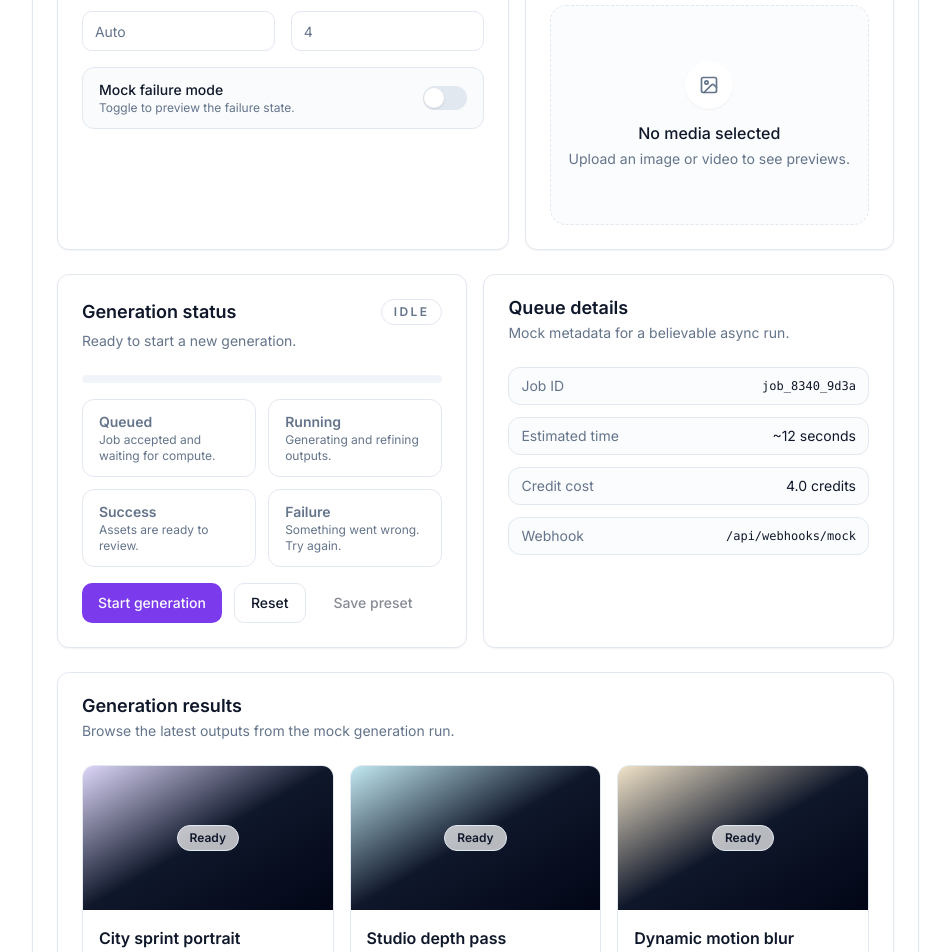
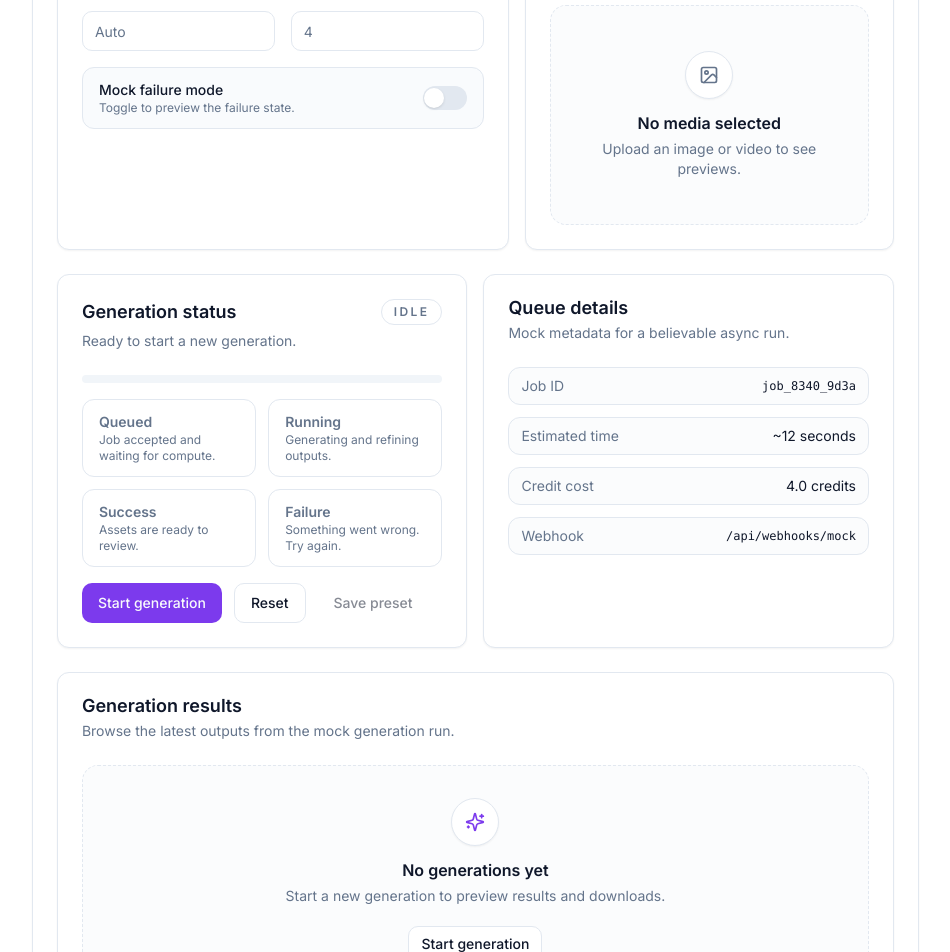
Before and after one commit to MichaelFKogan/runspeedai-web, a Next.js app in the folder web-app/: page /create in a window 1280 px wide. Shown: the part 660-1612 px from the top of the page, without its empty margins (273-1223 px from the left). Built offline with nearby package versions, Linux system fonts and the light colour scheme.

Commit message:
Polish UI empty states and handoff notes

```diff
--- a/web-app/src/app/create/page.tsx
+++ b/web-app/src/app/create/page.tsx
@@ -1,12 +1,14 @@
 'use client'
 
 import { useCallback, useEffect, useMemo, useRef, useState } from 'react'
+import { Loader2, Sparkles } from 'lucide-react'
 
 import { MediaPreview, MediaItem } from '@/components/create/media-preview'
 import { UploadDropzone } from '@/components/create/upload-dropzone'
 import { PageHeader } from '@/components/page-header'
 import { Button } from '@/components/ui/button'
 import { Card, CardContent, CardDescription, CardHeader, CardTitle } from '@/components/ui/card'
+import { EmptyState } from '@/components/ui/empty-state'
 import { Input } from '@/components/ui/input'
 import { Label } from '@/components/ui/label'
 import { Progress } from '@/components/ui/progress'
@@ -82,6 +84,9 @@ export default function CreatePage() {
   }, [])
 
   const isBusy = generationStatus === 'queued' || generationStatus === 'running'
+  const isInProgress = generationStatus === 'queued' || generationStatus === 'running'
+  const isFailed = generationStatus === 'failed'
+  const isSuccess = generationStatus === 'success'
   const statusLabel = useMemo(() => {
     switch (generationStatus) {
       case 'queued':
@@ -188,11 +193,10 @@ export default function CreatePage() {
     setStatusMessage('Ready to start a new generation.')
   }, [])
 
-  const resultHeadline = generationStatus === 'failed' ? 'Generation failed' : 'Generation results'
-  const resultDescription =
-    generationStatus === 'failed'
-      ? 'The mock job failed. Adjust your inputs and retry to preview a success flow.'
-      : 'Browse the latest outputs from the mock generation run.'
+  const resultHeadline = isFailed ? 'Generation failed' : 'Generation results'
+  const resultDescription = isFailed
+    ? 'The mock job failed. Adjust your inputs and retry to preview a success flow.'
+    : 'Browse the latest outputs from the mock generation run.'
 
   return (
     <div className="space-y-6">
@@ -282,7 +286,13 @@ export default function CreatePage() {
           <CardHeader>
             <CardTitle className="flex flex-wrap items-center justify-between gap-2">
               <span>Generation status</span>
-              <span className="rounded-full border border-border px-3 py-1 text-xs font-semibold uppercase tracking-[0.2em] text-muted-foreground">
+              <span className="inline-flex items-center gap-2 rounded-full border border-border px-3 py-1 text-xs font-semibold uppercase tracking-[0.2em] text-muted-foreground">
+                {isInProgress ? (
+                  <span className="relative flex h-2 w-2">
+                    <span className="absolute inline-flex h-full w-full animate-ping rounded-full bg-primary/60" />
+                    <span className="relative inline-flex h-2 w-2 rounded-full bg-primary" />
+                  </span>
+                ) : null}
                 {statusLabel}
               </span>
             </CardTitle>
@@ -365,12 +375,12 @@ export default function CreatePage() {
           <CardDescription>{resultDescription}</CardDescription>
         </CardHeader>
         <CardContent>
-          {generationStatus === 'failed' ? (
+          {isFailed ? (
             <div className="rounded-xl border border-dashed border-border bg-muted/40 p-6 text-sm text-muted-foreground">
               The mock model returned an error. Try toggling off failure mode and rerun to view
               success results.
             </div>
-          ) : (
+          ) : isSuccess ? (
             <div className="grid gap-4 md:grid-cols-3">
               {mockResults.map((result) => (
                 <Tile key={result.id}>
@@ -392,6 +402,23 @@ export default function CreatePage() {
                 </Tile>
               ))}
             </div>
+          ) : isInProgress ? (
+            <EmptyState
+              title="Generation in progress"
+              description="We will surface the outputs here once the mock job completes."
+              icon={<Loader2 className="h-5 w-5 animate-spin text-primary" />}
+            />
+          ) : (
+            <EmptyState
+              title="No generations yet"
+              description="Start a new generation to preview results and downloads."
+              icon={<Sparkles className="h-5 w-5 text-primary" />}
+              action={
+                <Button size="sm" variant="outline" onClick={handleStartGeneration}>
+                  Start generation
+                </Button>
+              }
+            />
           )}
         </CardContent>
       </Card>
--- a/web-app/src/app/gallery/page.tsx
+++ b/web-app/src/app/gallery/page.tsx
@@ -1,6 +1,9 @@
+import { ImageOff } from 'lucide-react'
+
 import { PageHeader } from '@/components/page-header'
 import { Button } from '@/components/ui/button'
 import { Card, CardContent, CardDescription, CardHeader, CardTitle } from '@/components/ui/card'
+import { EmptyState } from '@/components/ui/empty-state'
 import { Grid } from '@/components/ui/grid'
 import { Tile, TileContent, TileFooter, TileMedia } from '@/components/ui/tile'
 
@@ -120,6 +123,25 @@ export default function GalleryPage() {
         <Button variant="outline">Sort by date</Button>
         <Button variant="ghost">Manage collections</Button>
       </div>
+
+      <Card>
+        <CardHeader>
+          <CardTitle>Empty gallery state</CardTitle>
+          <CardDescription>Polished onboarding for first-time creators.</CardDescription>
+        </CardHeader>
+        <CardContent>
+          <EmptyState
+            title="No generations yet"
+            description="Once you create a run, your images and videos will appear here for easy review."
+            icon={<ImageOff className="h-5 w-5 text-muted-foreground" />}
+            action={
+              <Button size="sm" variant="outline">
+                Start creating
+              </Button>
+            }
+          />
+        </CardContent>
+      </Card>
     </div>
   )
 }
--- a/web-app/src/components/create/media-preview.tsx
+++ b/web-app/src/components/create/media-preview.tsx
@@ -3,6 +3,7 @@
 import { ImageIcon, Trash2, VideoIcon } from 'lucide-react'
 
 import { Button } from '@/components/ui/button'
+import { EmptyState } from '@/components/ui/empty-state'
 
 export type MediaItem = {
   id: string
@@ -27,15 +28,11 @@ const formatBytes = (bytes: number) => {
 export function MediaPreview({ items, onRemove }: MediaPreviewProps) {
   if (items.length === 0) {
     return (
-      <div className="flex min-h-[220px] flex-col items-center justify-center gap-3 rounded-2xl border border-dashed border-border bg-muted/30 text-center text-sm text-muted-foreground">
-        <span className="flex h-12 w-12 items-center justify-center rounded-full bg-background shadow-sm">
-          <ImageIcon className="h-5 w-5 text-muted-foreground" />
-        </span>
-        <div className="space-y-1">
-          <p className="text-base font-medium text-foreground">No media selected</p>
-          <p className="text-sm text-muted-foreground">Upload an image or video to see previews.</p>
-        </div>
-      </div>
+      <EmptyState
+        title="No media selected"
+        description="Upload an image or video to see previews."
+        icon={<ImageIcon className="h-5 w-5 text-muted-foreground" />}
+      />
     )
   }
 
@@ -44,11 +41,15 @@ export function MediaPreview({ items, onRemove }: MediaPreviewProps) {
       {items.map((item) => (
         <div
           key={item.id}
-          className="overflow-hidden rounded-2xl border border-border bg-card shadow-sm"
+          className="group overflow-hidden rounded-2xl border border-border bg-card shadow-sm transition duration-300 ease-out hover:shadow-lg"
         >
           <div className="relative aspect-video overflow-hidden bg-muted">
             {item.kind === 'image' ? (
-              <img src={item.url} alt={item.file.name} className="h-full w-full object-cover" />
+              <img
+                src={item.url}
+                alt={item.file.name}
+                className="h-full w-full object-cover transition duration-300 ease-out group-hover:scale-[1.02]"
+              />
             ) : (
               <video src={item.url} className="h-full w-full object-cover" controls />
             )}
--- a/web-app/src/components/create/upload-dropzone.tsx
+++ b/web-app/src/components/create/upload-dropzone.tsx
@@ -25,8 +25,8 @@ export function UploadDropzone({ onFilesSelected, errors, maxFiles = 4 }: Upload
     <div className="space-y-3">
       <div
         className={cn(
-          'group flex min-h-[180px] cursor-pointer flex-col items-center justify-center rounded-2xl border border-dashed border-border bg-muted/30 px-6 py-8 text-center text-sm text-muted-foreground transition hover:border-primary/40 hover:bg-muted/50',
-          isDragging && 'border-primary/60 bg-muted/60 text-foreground'
+          'group flex min-h-[180px] cursor-pointer flex-col items-center justify-center rounded-2xl border border-dashed border-border bg-muted/30 px-6 py-8 text-center text-sm text-muted-foreground transition-all duration-300 ease-out hover:border-primary/40 hover:bg-muted/50 hover:shadow-sm',
+          isDragging && 'border-primary/60 bg-muted/60 text-foreground shadow-sm'
         )}
         onClick={() => inputRef.current?.click()}
         onDragOver={(event) => {
@@ -52,7 +52,7 @@ export function UploadDropzone({ onFilesSelected, errors, maxFiles = 4 }: Upload
           onChange={(event) => handleFiles(event.target.files)}
         />
         <div className="flex flex-col items-center gap-3">
-          <span className="flex h-12 w-12 items-center justify-center rounded-full bg-background shadow-sm">
+          <span className="flex h-12 w-12 items-center justify-center rounded-full bg-background shadow-sm transition duration-300 ease-out group-hover:scale-105">
             <CloudUpload className="h-5 w-5 text-primary" />
           </span>
           <div className="space-y-1">
--- /dev/null
+++ b/web-app/src/components/ui/empty-state.tsx
@@ -0,0 +1,33 @@
+import * as React from 'react'
+
+import { cn } from '@/lib/utils'
+
+type EmptyStateProps = {
+  title: string
+  description?: string
+  icon?: React.ReactNode
+  action?: React.ReactNode
+  className?: string
+}
+
+export function EmptyState({ title, description, icon, action, className }: EmptyStateProps) {
+  return (
+    <div
+      className={cn(
+        'flex min-h-[220px] flex-col items-center justify-center gap-3 rounded-2xl border border-dashed border-border bg-muted/30 px-6 py-8 text-center',
+        className
+      )}
+    >
+      {icon ? (
+        <span className="flex h-12 w-12 items-center justify-center rounded-full border border-border bg-background shadow-sm">
+          {icon}
+        </span>
+      ) : null}
+      <div className="space-y-1">
+        <p className="text-base font-semibold text-foreground">{title}</p>
+        {description ? <p className="text-sm text-muted-foreground">{description}</p> : null}
+      </div>
+      {action ? <div className="pt-2">{action}</div> : null}
+    </div>
+  )
+}
--- a/web-app/src/components/ui/tile.tsx
+++ b/web-app/src/components/ui/tile.tsx
@@ -7,7 +7,7 @@ const Tile = React.forwardRef<HTMLDivElement, React.HTMLAttributes<HTMLDivElemen
     <div
       ref={ref}
       className={cn(
-        'group flex h-full flex-col overflow-hidden rounded-xl border border-border bg-card text-card-foreground transition hover:border-primary/40 hover:shadow-lg',
+        'group flex h-full flex-col overflow-hidden rounded-xl border border-border bg-card text-card-foreground transition-all duration-300 ease-out hover:-translate-y-1 hover:border-primary/40 hover:shadow-xl focus-within:-translate-y-1 focus-within:border-primary/40 focus-within:shadow-xl',
         className
       )}
       {...props}
@@ -20,7 +20,10 @@ const TileMedia = React.forwardRef<HTMLDivElement, React.HTMLAttributes<HTMLDivE
   ({ className, ...props }, ref) => (
     <div
       ref={ref}
-      className={cn('relative flex h-36 w-full items-center justify-center bg-muted', className)}
+      className={cn(
+        'relative flex h-36 w-full items-center justify-center bg-muted transition duration-300 ease-out group-hover:scale-[1.02]',
+        className
+      )}
       {...props}
     />
   )
```
Also changed, not shown: 2 other files (tests, documents, lock files or other folders).
